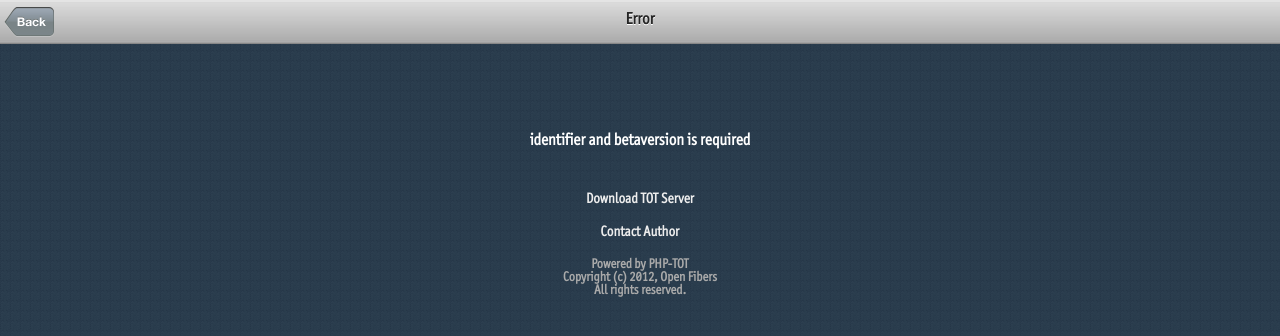
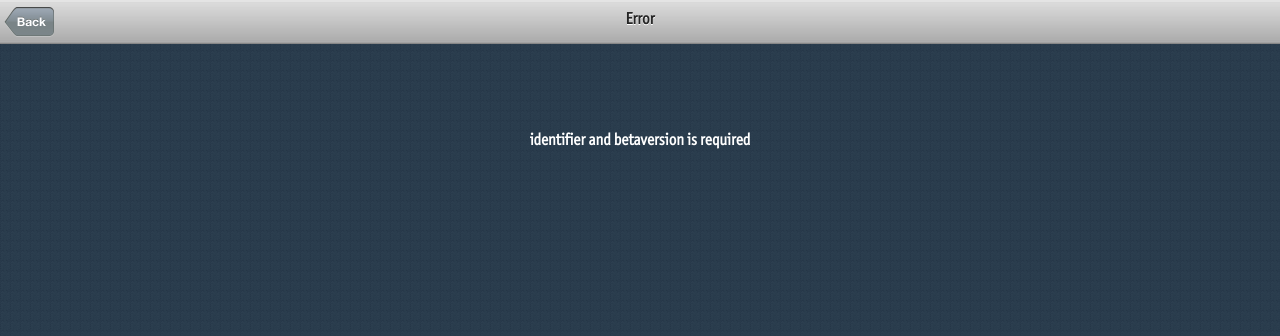
Before and after one commit to xcodefarfetchina/php-tot, a PHP site: page /ipadetail.php in a window 1280 px wide. Shown: the top 336 px of the page. Run offline with PHP 8.4, Linux system fonts and the light colour scheme.

Commit message:
refine UI

```diff
--- a/index.php
+++ b/index.php
@@ -68,7 +68,7 @@ function openPage(location)
 			$betaVersion = $value['BetaVersion'];
 			//发布日期
 			date_default_timezone_set('PRC');
-			$dateString = date('F d, Y', $value['ReleaseDate']);
+			$dateString = date(DATE_RFC2822, $value['ReleaseDate']);
 			//Icon
 			$imagePath = $value['ImagePath'];
 			if (!$imagePath || $imagePath === "")
--- a/ipadetail.php
+++ b/ipadetail.php
@@ -121,7 +121,7 @@ function backToPage(location)
 			$betaVersion = $value['BetaVersion'];
 			//发布日期
 			date_default_timezone_set('PRC');
-			$dateString = date('F d, Y', $value['ReleaseDate']);
+			$dateString = date(DATE_RFC2822, $value['ReleaseDate']);
 			//下载地址
 			$manifestURL = $serverRootURL . "getmanifest.php?" . $identifier . "@" . $value["BetaVersion"];
 			//Icon
@@ -197,27 +197,5 @@ function backToPage(location)
 	echo $errorHTMLString;
 ?>
 
-<!-- 以下是Footer -->
-
-<div style="height:44px;">
-</div>
-<div style="height:33px;">
-	<a href="http://github.com/openfibers/php-tot">
-		<h1 class="downloadLabel">Download TOT Server</h1>
-	</a>
-</div>
-<div style="height:33px;">
-	<a href="mailto:openfibers@gmail.com">
-		<div>
-		<h1 class="contractMeLabel">Contact Author</h1>
-		</div>
-	</a>
-</div>
-
-<h1>Powered by PHP-TOT</h1>
-<h1>Copyright (c) 2012, Open Fibers</h1>
-<h1 style="height:33px">All rights reserved.</h1>
-
-
 </body>
 </html>
```
Also changed, not shown: moreversions.php (+1 -23 lines).
